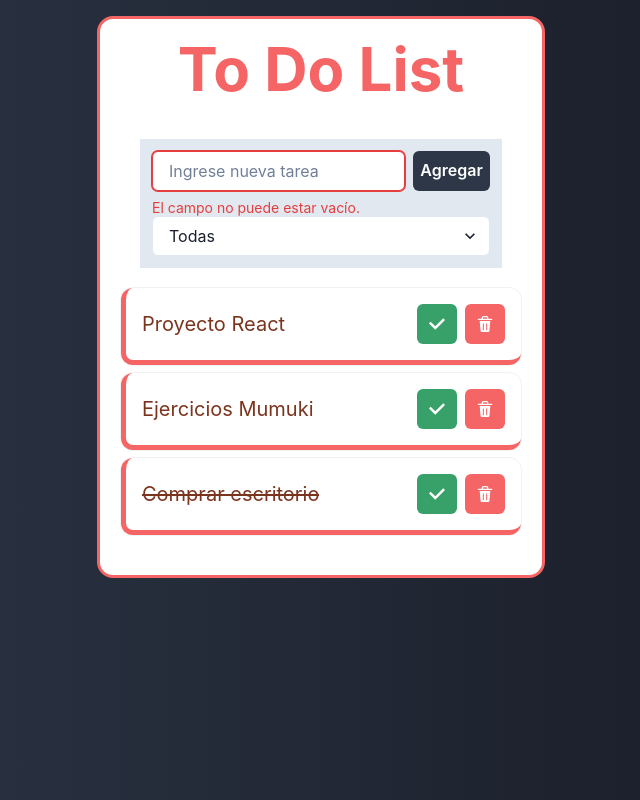
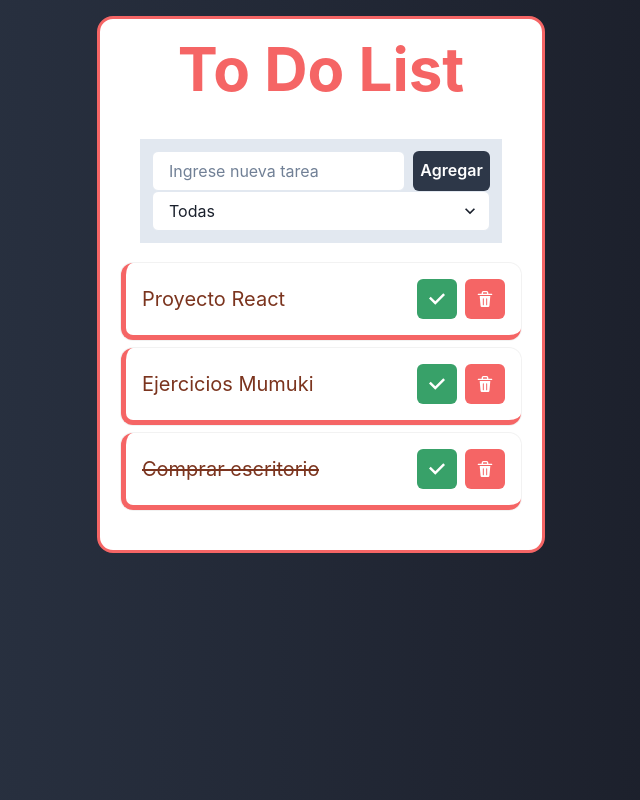
Before and after one commit to sami1793/to-do-list, a React (Vite) app: page / in a window 1280 px wide. Shown: the whole page, without its empty margins (319-959 px from the left). Built offline with nearby package versions, Linux system fonts and the light colour scheme.

Commit message:
Se agrega validacion de campo vacío

```diff
--- a/src/components/form/Form.jsx
+++ b/src/components/form/Form.jsx
@@ -9,9 +9,18 @@ import { getLocalStorage, setLocalStorage } from '../../utils/localStorage';
 export const Form = ({ taskInput, setTaskInput, taskList, setTaskList }) => {
 
     const [filter, setFilter] = useState('todas');
+    const [isInvalidInput, setIsInvalidInput] = useState(false)
+
+    const verifySetInput = (e) =>{
+        if(e.target.value.length>0){
+            setIsInvalidInput(false)
+        }
+        setTaskInput(e.target.value)
+    }
 
     const addTask = (e) => {
         e.preventDefault();
+        if (taskInput.length > 0) {
             const newTaskId = taskList[taskList.length - 1]['id'] + 1;
             const newObjTask = {
                 id: newTaskId,
@@ -23,6 +32,10 @@ export const Form = ({ taskInput, setTaskInput, taskList, setTaskList }) => {
             setTaskList(newTaskList);
             setLocalStorage('taskListStorage', newTaskList);
             setTaskInput('');
+        }
+        else{
+            setIsInvalidInput(true)
+        }
     }
 
 
@@ -48,10 +61,10 @@ export const Form = ({ taskInput, setTaskInput, taskList, setTaskList }) => {
 
     return (
         <Box maxW={400} bg='gray.200' p={3} mb={5}>
-            <FormControl as='form' isInvalid>
+            <FormControl as='form' isInvalid={isInvalidInput&&true}>
                 <HStack>
                     <Input type='text' placeholder='Ingrese nueva tarea' bg='white' focusBorderColor='red.200'
-                        value={taskInput} onChange={(e) => setTaskInput(e.target.value)} />
+                        value={taskInput} onChange={verifySetInput} />
                     <Button type='submit' bg='gray.700' color='white' _hover={{ bg: 'gray.100', color: 'pink.600' }}
                         onClick={addTask}>Agregar</Button>
                 </HStack>
```
Lines whose indentation alone changed are shown as unchanged.
